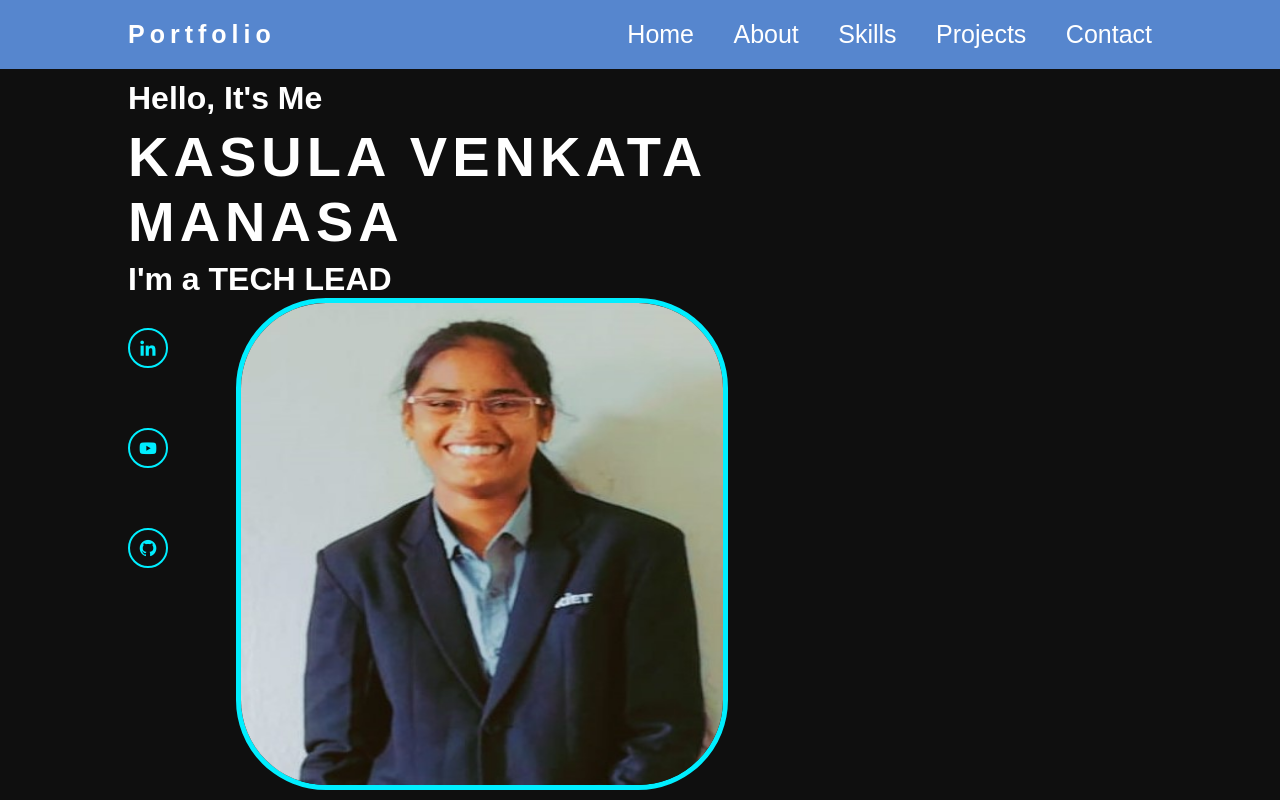
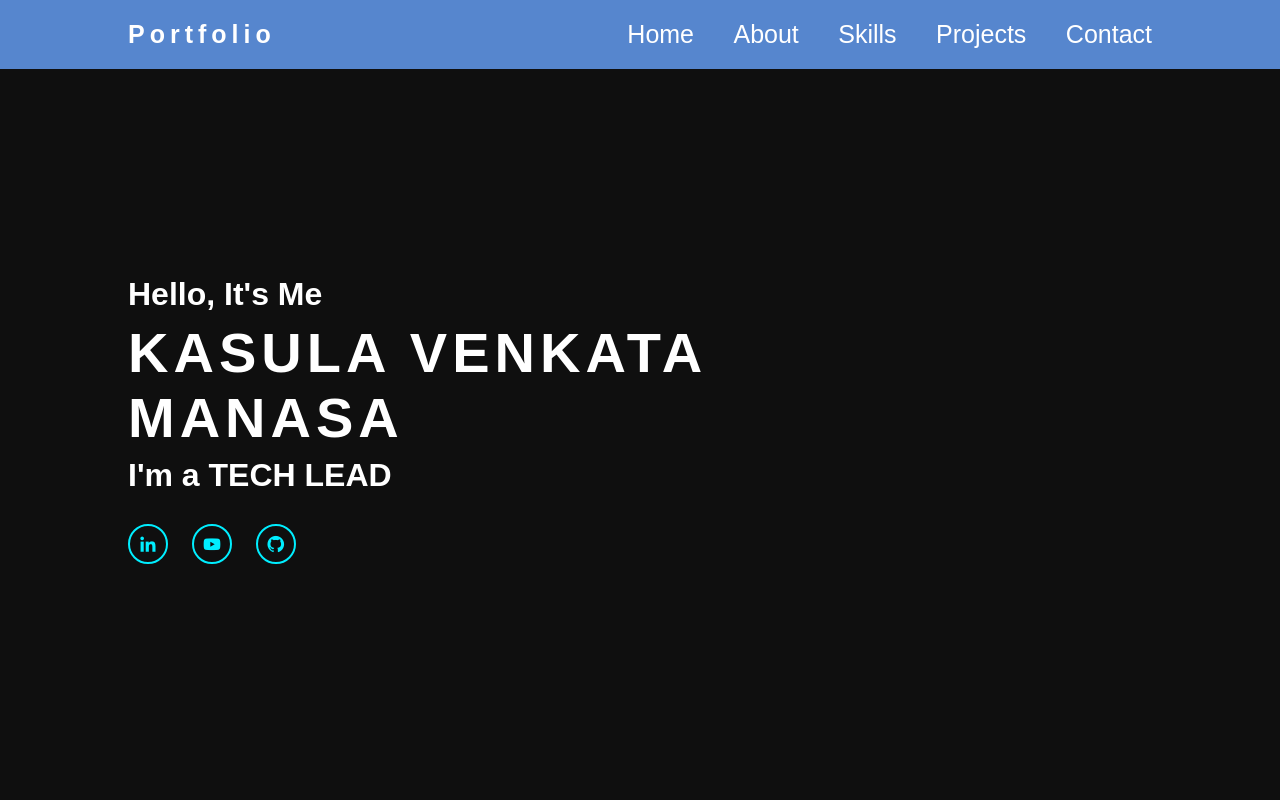
Before and after one commit to Manasa-0514/MANASA, a plain HTML site: page index.html in a window 1280 px wide. Shown: the top 800 px of the page. Drawn offline with nearby package versions, Linux system fonts and the light colour scheme.

Commit message:
Initial commit

```diff
--- a/files/style.css
+++ b/files/style.css
@@ -151,14 +151,7 @@ body {
 }
 
 
-    .abt-res {
-        float: right;
-        margin-left: 10px; /* Optional: Add some space between the image and the content */
-    }
-    /* Clear floats */
-    .clear {
-        clear: both;
-    }
+
 
 
 .btn-box {
--- a/index.html
+++ b/index.html
@@ -32,10 +32,7 @@
                 <h3>Hello, It's Me</h3>
                 <h1>KASULA VENKATA MANASA</h1>
                 <h4 style="--i:6">I'm a TECH LEAD <br>
-                    <img src="./img/IMG-25.jpg" class="abt-res">
-
-
-                <div class="home-sci">
+                    <div class="home-sci">
                     <a href="https://www.linkedin.com/in/kasula-manasa-64b131289?utm_source=share&utm_campaign=share_via&utm_content=profile&utm_medium=android_app"style="--i:7" target="_blank"><i class='bx bxl-linkedin'></i></a>
                     <a href="https://youtube.com/@MCARvlog?si=xdiuiQqtS-psZw_c"style="--i:9" target="_blank"><i class='bx bxl-youtube'></i></a>
                     <a href="https://github.com/Manasa-0514"style="--i:10" target="_blank"><i class='bx bxl-github'></i></a>
```
